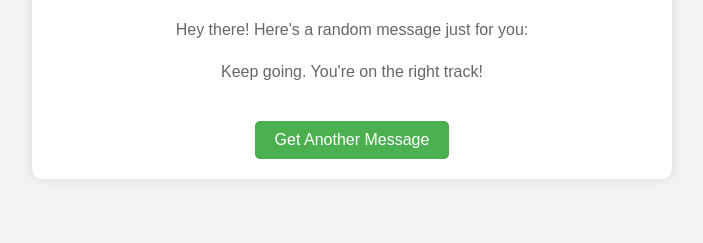
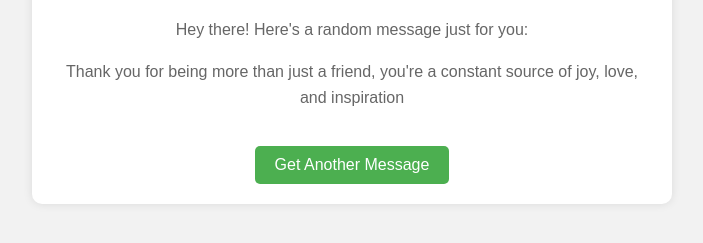
Before and after one commit to ariannemarie/HBDKAAWAY, a website: page other_page10.html in a window 1280 px wide. Shown: the part 131-374 px from the top of the page, without its empty margins (288-991 px from the left). Drawn offline with Linux system fonts and the light colour scheme.

Commit message:
other_page10.html

```diff
--- a/other_page10.html
+++ b/other_page10.html
@@ -68,6 +68,50 @@
     "GAGA",
     "HOY!",
     "LARO!",
+    "So proud of you!",
+    "Your kindness knows no bounds.",
+    "I admire your strength and resilience.",
+    "Thank you for being such a supportive friend.",
+    "You set the standard so high!",
+    "You have a heart of gold.",
+    "I'm grateful for your friendship every day.",
+    "You make the world a better place just by being in it.",
+    "You have a unique ability to make everyone feel valued.",
+    "I'm lucky to have you as a friend.",
+    "Your courage in facing challenges is admirable.",
+    "You have a beautiful soul.",
+    "Thank you for always being there for me, no matter what.",
+    "You're an incredible person inside and out.",
+    "I'm grateful for the memories we've shared and the ones we have yet to create.",
+    "Your empathy and understanding make you an exceptional friend.",
+    "Thank you for being a constant source of support and encouragement.",
+    "With you, I was never afraid to brag about my achievements, because my victory is yours too-- you were always there.",
+    "You have a knack for making everyone feel seen and heard.",
+    "Thank you for making me feel valued.",
+    "Your loyalty is unwavering, and I appreciate it more than words can express.",
+    "Your friendship is one of the greatest gifts I've ever received.",
+    "Thank you for always being a shoulder to lean on.",
+    "Your presence in my life is a blessing I never take for granted.",
+    "You're a true friend in every sense of the word",
+    "You have a heart as big as the ocean or maybe beyond it.",
+    "Your thoughtfulness never goes unnoticed.",
+    "You have a beautiful way of seeing the best in people.",
+    "Thank you for always being someone I can count on.",
+    "Your friendship has helped me grow in ways I never imagined.",
+    "You have a heart full of love and compassion",
+    "Your support means more to me than you'll ever know.",
+    "You're someone I admire deeply, and I'm lucky to call you my friend.",
+    "Your kindness has touched the lives of so many, including mine.",
+    "Thank you for always being there to lift me up when I'm feeling down.",
+    "Thank you for protectin me even without my presence.",
+    "Thank you for being more than just a friend, you're a constant source of joy, love, and inspiration",
+    "With your boundless kindness, you've touched my life in ways I can't fully express but will always cherish",
+    "Through thick and thin, your loyalty remains unwavering, a testament to your beautiful soul.",
+    "In this chaotic world, your friendship is my anchor, grounding me with love and understanding.",
+    "Whatever you're feeling, you can always talk to me.",
+    "Just like how you make yourself availble to absorb what I'll offer, I hope you remember that I mirror your vibes, and that you have me.",
+    "Even if we can't be like other Friends who bonds constantly and meet each other from time to time, I will be that extraordinary friend who wishes best for you always.",
+    "I hope to see you again in the afterlife.",
     "You have the power to make a difference in someone's day.",
     "Keep going. You're on the right track!",
     "You are loved and appreciated.",
```
